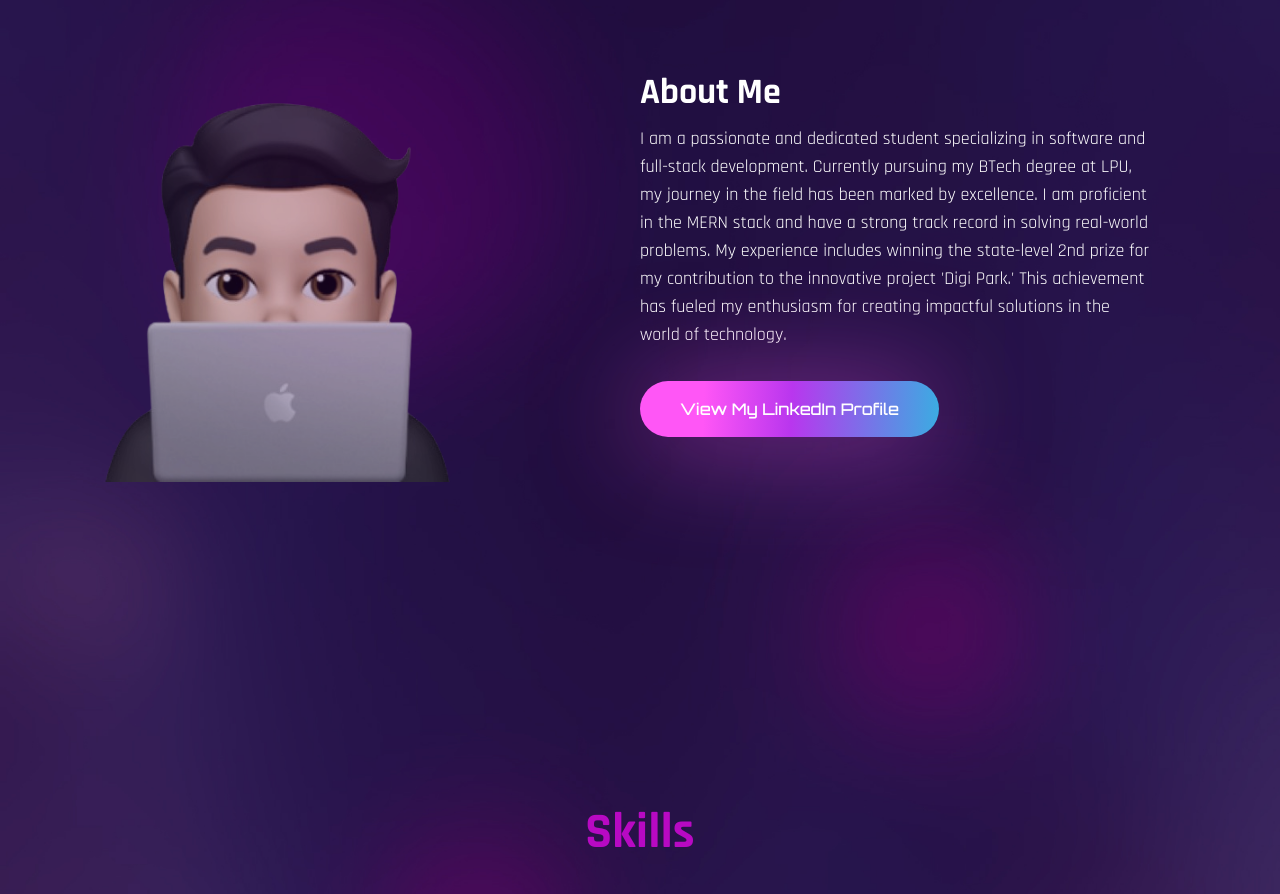
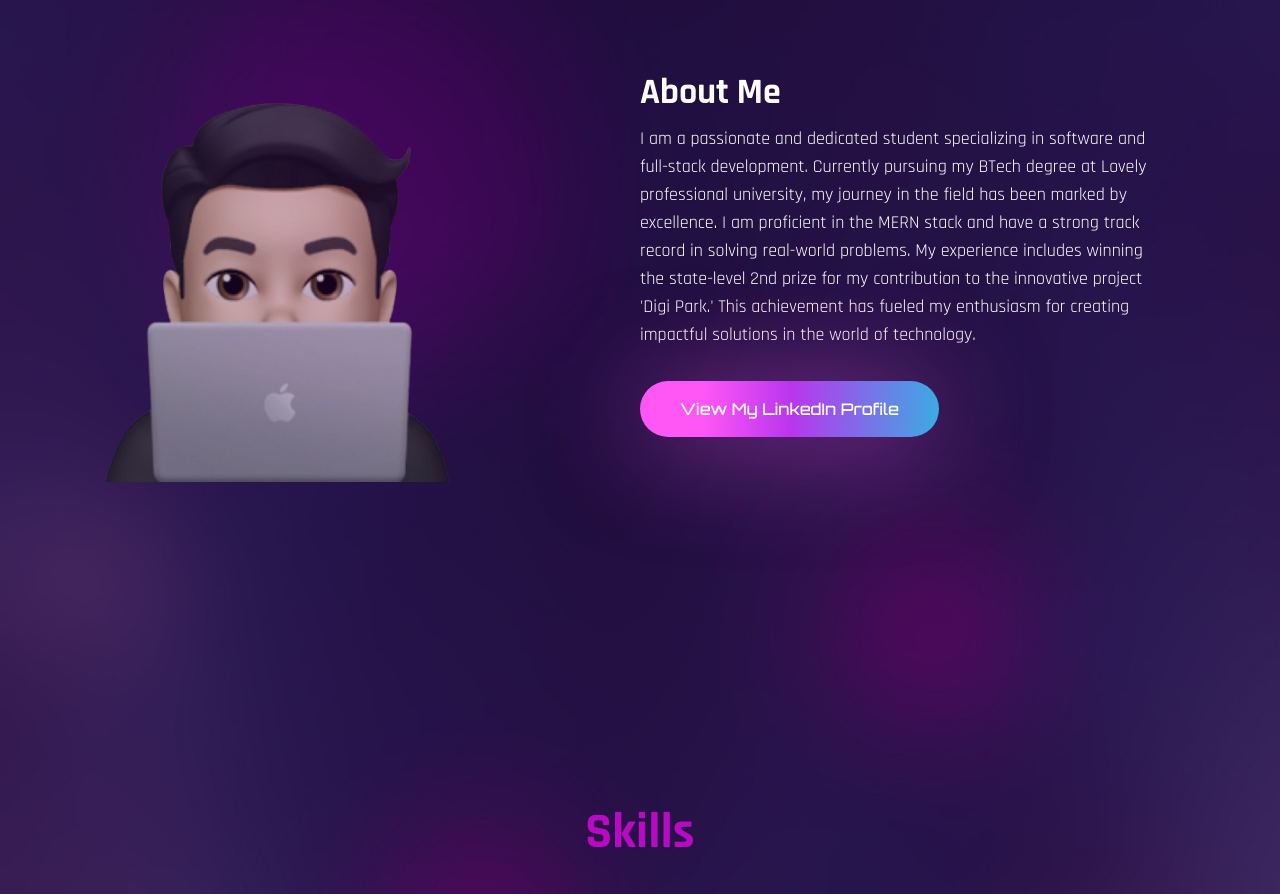
Before and after one commit to Arpita244/portfolio_using_react, a React (Create React App) app: page / in a window 1280 px wide. Shown: the part 800-1694 px from the top of the page. Built offline with nearby package versions, Linux system fonts and the light colour scheme; the HTML template or start-up script is replaced by a standard one; a web font is replaced by a local one.

Commit message:
certificate added

```diff
--- a/src/components/About.js
+++ b/src/components/About.js
@@ -16,7 +16,7 @@ const About = () => {
           <h2 className='text-[36px] font-bold mb-4'>About Me</h2>
           <p className='text-lg mb-8 max-w-lg mx-auto lg:mx-0'>
             I am a passionate and dedicated student specializing in software and full-stack development.
-            Currently pursuing my BTech degree at LPU, my journey in the field has been marked by excellence.
+            Currently pursuing my BTech degree at Lovely professional university, my journey in the field has been marked by excellence.
             I am proficient in the MERN stack and have a strong track record in solving real-world problems.
             My experience includes winning the state-level 2nd prize for my contribution to the innovative project
             'Digi Park.' This achievement has fueled my enthusiasm for creating impactful solutions in the world of technology.
```
